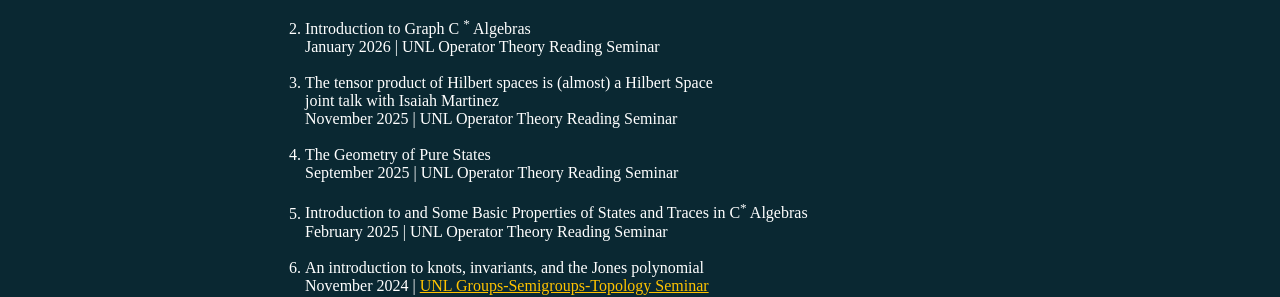
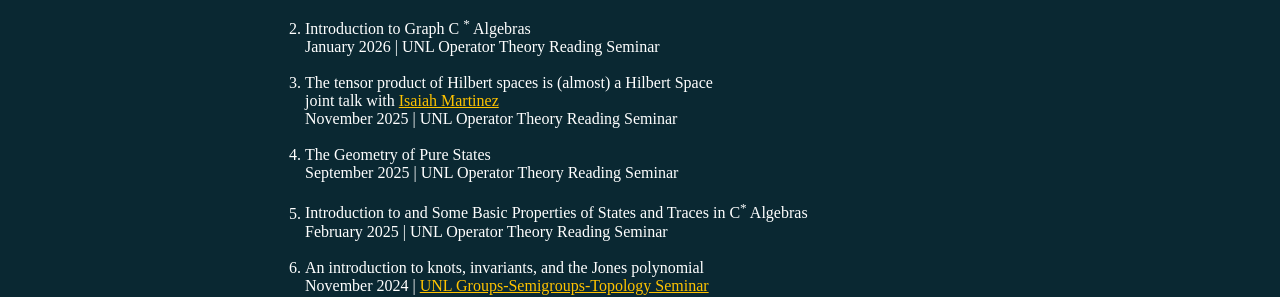
Before and after one commit to abaumheckel/abaumheckel.github.io, a Jekyll site: the page talks.html, which Jekyll copies as it is, in a window 1280 px wide. Shown: the part 190-487 px from the top of the page. Built offline with Jekyll 4.4.1, drawn with Linux system fonts in a browser that asks for light colours; part of the change alters nothing that is shown.

```diff
--- a/talks.html
+++ b/talks.html
@@ -12,7 +12,7 @@
 <link rel="stylesheet" type="text/css" href="style.css"> <!-- Allows us to use formats in the css file. -->
  <!-- this is what displays on the tab in your browser -->
 <title>
-Isaiah Martinez | Talks
+Audrey Baumheckel | Talks
 </title>
 <!-- Navigation Bar -->
 <H3>
@@ -48,7 +48,7 @@ Talks
   <br>
   <li>
     The tensor product of Hilbert spaces is (almost) a Hilbert Space <br>
-    joint talk with Isaiah Martinez<br>
+    joint talk with <a href ="https://isaiah-martinez.github.io/">Isaiah Martinez</a><br>
     November 2025 | UNL Operator Theory Reading Seminar
   </li>
   <br>
```
